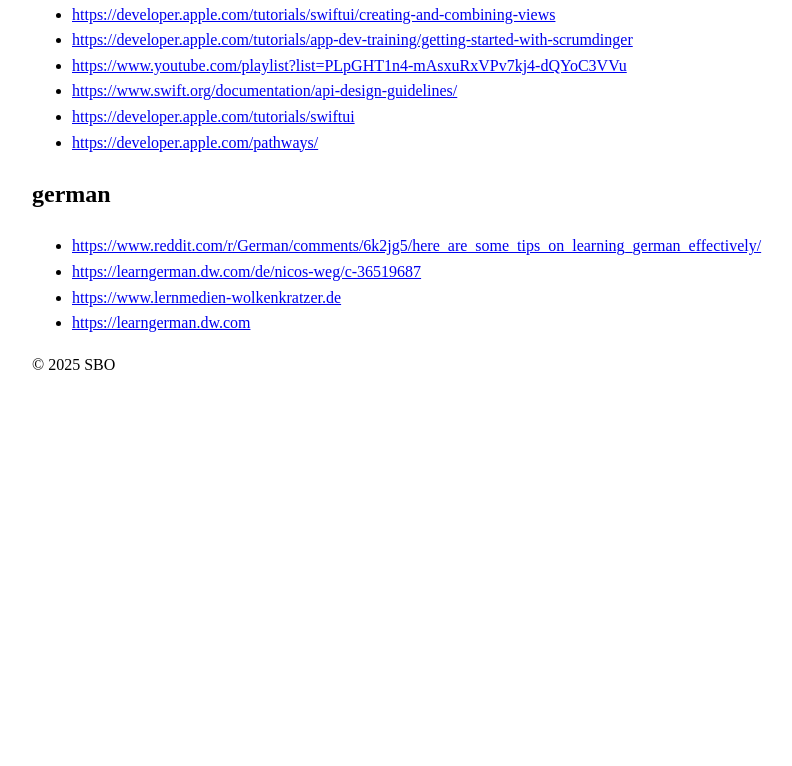
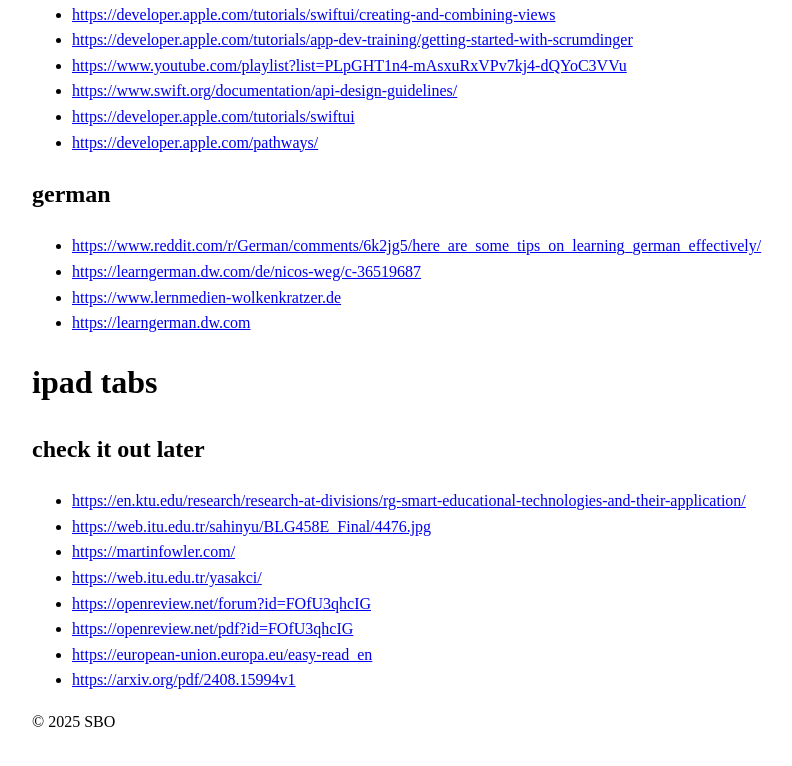
Before and after one commit to borawhocodess/salihboraozturk.com, a plain HTML site: page other/webpages/sticky.html in a window 1280 px wide. Shown: the part 4996-5762 px from the top of the page, without its empty margins (0-792 px from the left). Before the commit the page ends 5405 px from the top, so only its background shows below. Drawn offline with Linux system fonts and the light colour scheme.

Commit message:
add ipad tabs section

```diff
--- a/other/webpages/sticky.html
+++ b/other/webpages/sticky.html
@@ -311,9 +311,21 @@
         </ul>
     </section>
 
+    <h1> ipad tabs </h1>
 
-
-
+    <section>
+        <h2>check it out later</h2>
+        <ul>
+            <li><a href='https://en.ktu.edu/research/research-at-divisions/rg-smart-educational-technologies-and-their-application/'>https://en.ktu.edu/research/research-at-divisions/rg-smart-educational-technologies-and-their-application/</a></li>
+            <li><a href='https://web.itu.edu.tr/sahinyu/BLG458E_Final/4476.jpg'>https://web.itu.edu.tr/sahinyu/BLG458E_Final/4476.jpg</a></li>
+            <li><a href='https://martinfowler.com/'>https://martinfowler.com/</a></li>
+            <li><a href='https://web.itu.edu.tr/yasakci/'>https://web.itu.edu.tr/yasakci/</a></li>
+            <li><a href='https://openreview.net/forum?id=FOfU3qhcIG'>https://openreview.net/forum?id=FOfU3qhcIG</a></li>
+            <li><a href='https://openreview.net/pdf?id=FOfU3qhcIG'>https://openreview.net/pdf?id=FOfU3qhcIG</a></li>
+            <li><a href='https://european-union.europa.eu/easy-read_en'>https://european-union.europa.eu/easy-read_en</a></li>
+            <li><a href='https://arxiv.org/pdf/2408.15994v1'>https://arxiv.org/pdf/2408.15994v1</a></li>
+        </ul>
+    </section>
 
 
     <footer>© 2025 SBO</footer>
```
